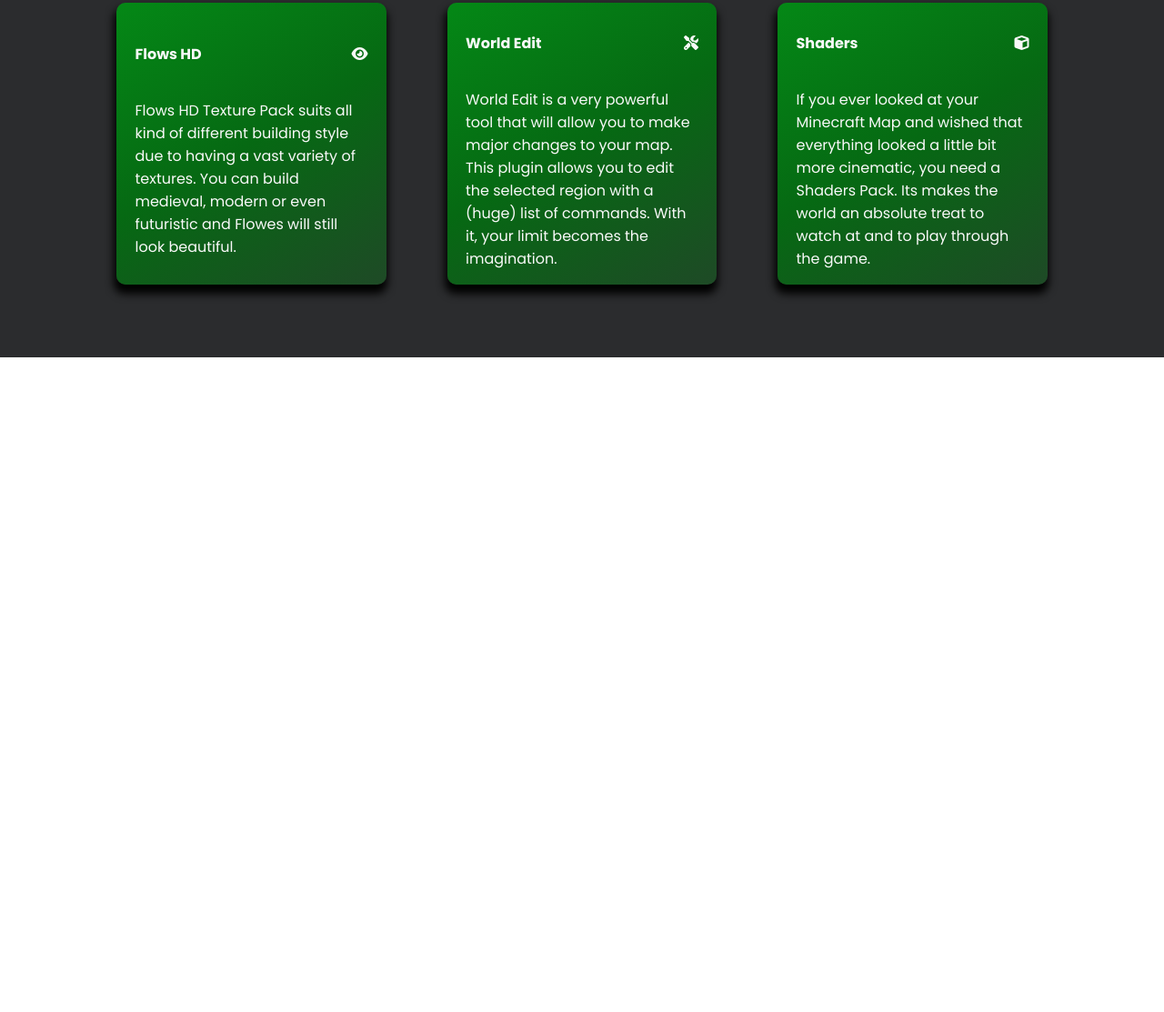
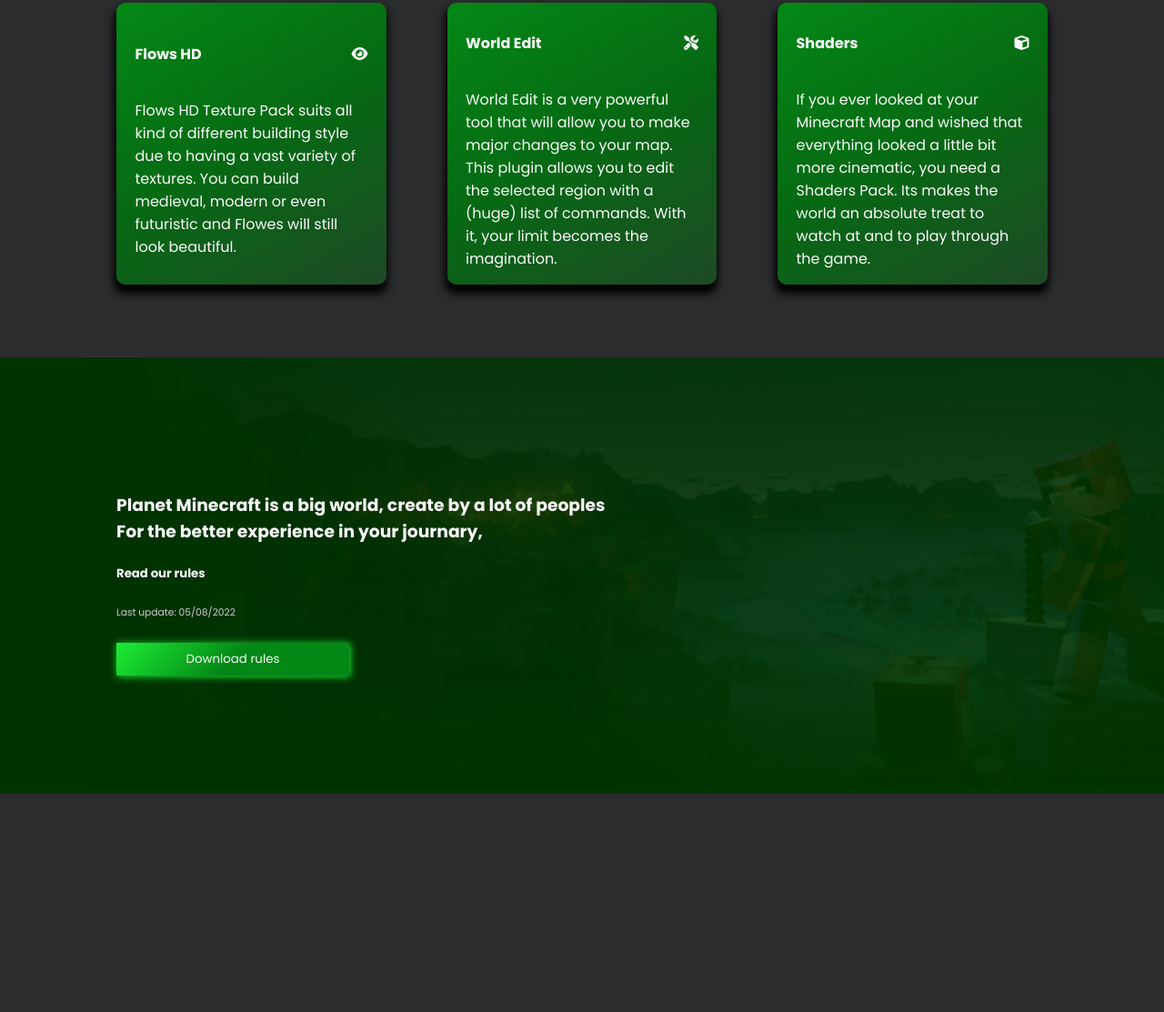
Before and after one commit to mat-pereira/Minecraft, a plain HTML site: page index.html in a window 1280 px wide. Shown: the part 877-1990 px from the top of the page at 91% size. Before the commit the page ends 1270 px from the top, so only its background shows below. Drawn offline with Linux system fonts and the light colour scheme; a web font is replaced by a local one.

Commit message:
Criando Footer e o Banner

```diff
--- a/index.html
+++ b/index.html
@@ -28,7 +28,7 @@
                 <h1 class="title">PLANET MINECRAFT <br>Adventures are waiting for you!</h1>
                 <h6>International Creative Mode Server</h6>
                 <h4>Discover and build a new places, without any boundaries<br> full of fun and millions of friends. <br></h4>
-                <button><span>Start Now!</i></button>
+                <button>Start Now!</button>
                 <h5> <i class="fa-solid fa-square"></i>  1231 Registered Players </h5>
             </div>
                 <img class="render"; src="imgs/Imagens/20220503_221645000_iOS.png">
@@ -61,5 +61,19 @@
             </div>
         </div>
     </div>
+    <div class="rules">
+        <div class="container">
+            <div class="card_rules">
+                <h3>Planet Minecraft is a big world, create by a lot of peoples <br> For the better experience in your journary,</h3>
+                <h5>Read our rules</h5>
+                <h6>Last update: 05/08/2022</h6>
+                <button>Download rules</button>
+            </div>
+        </div>
+    </div>
+    <div class="footer">
+        <div class="container">
+        </div>
+    </div>
 </body>
 </html>
--- a/styles/index.css
+++ b/styles/index.css
@@ -5,7 +5,7 @@
     color: #F9F9F9
 }
 .banner {
-    background-image: url(../imgs/Banners/Slide4.PNG);
+    background-image: url(../imgs/Banners/Banners.png);
     width: 100vw;
     height: 100vh;
     background-size: cover;
@@ -138,3 +138,29 @@
 .card p {
     font-size: 2vh
 }
+
+.rules {
+    background-image: url(../imgs/Banners/Banner_Rules2.png);
+    width: 100vw;
+    height: 60vh;
+    background-size: cover;
+    background-repeat: no-repeat;
+    display: flex;
+    align-items: center;
+}
+
+.rules .card_rules h6{
+    color: #cecece;
+    font-weight: normal;
+}
+.rules button {
+    background: linear-gradient(135deg, #1DED35, #048816, #048816);
+    width: 20vw;
+    box-shadow: 1px 1px 0.5rem  #1DED35 ;
+}
+
+.footer {
+    background: #2b2c2e;
+    width: 100vw;
+    height: 30vh;
+}
--- a/styles/logincadastro.css
+++ b/styles/logincadastro.css
@@ -72,7 +72,7 @@
     height: auto;
     border: 1px solid #cecece;
     border-radius: 2px;
-    font-size: 8px;
+    font-size: 9px;
     padding: 4px;
     color: #cecece;
     background: transparent;
```
Also changed, not shown: imgs/Banners/Banner_Rules.png (added), imgs/Banners/Banner_Rules2.png (added), imgs/Banners/Banners.png (added), imgs/Banners/Slide12.png (added), 1 other file.
